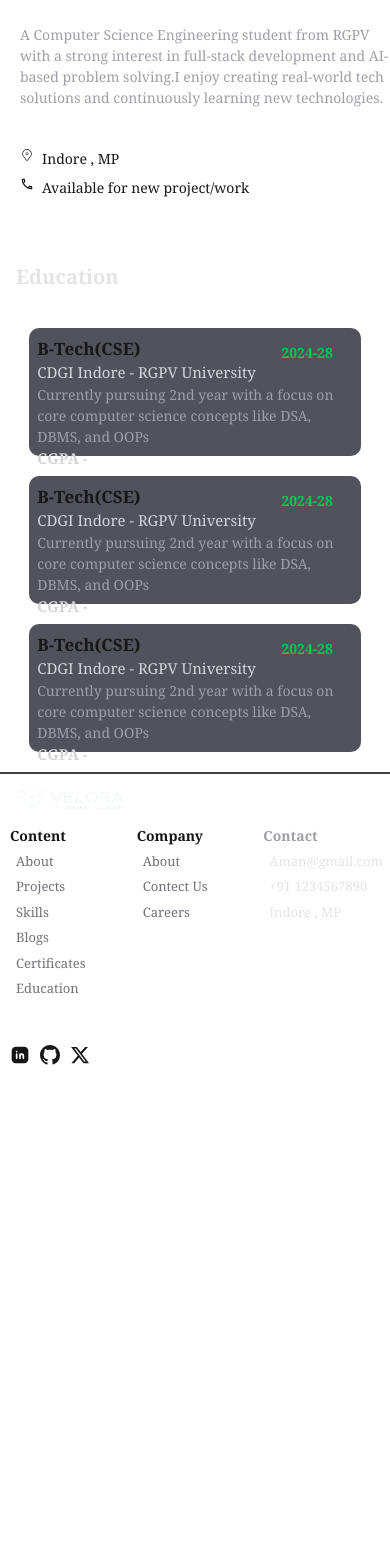
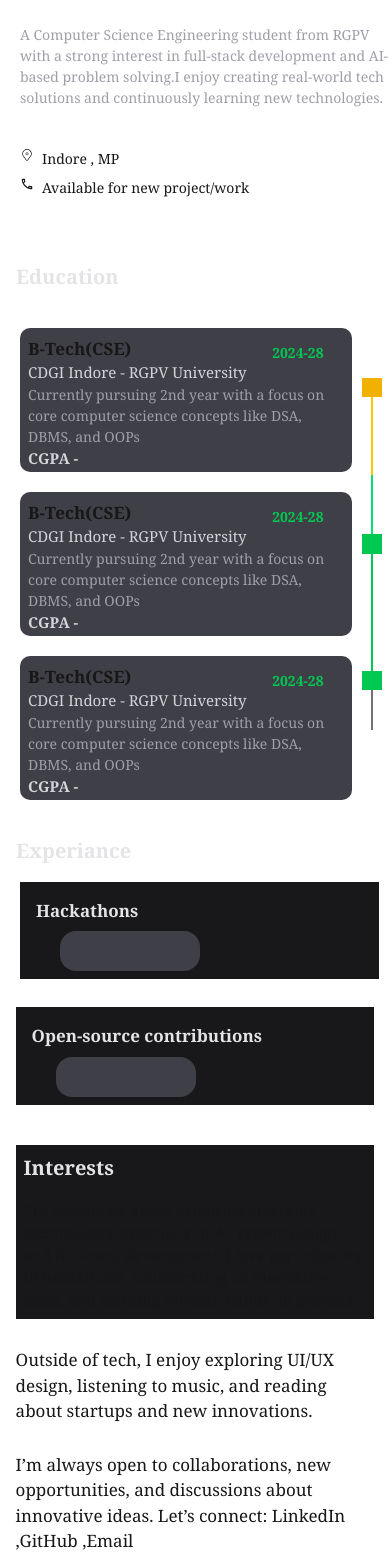
Before and after one commit to aman-nagar-8/PortfolioWeb, a Next.js app: page /about in a window 390 px wide. Shown: the part 432-1997 px from the top of the page. Before the commit the page ends 1527 px from the top, so only its background shows below. Built offline with nearby package versions, Linux system fonts and the light colour scheme.

Commit message:
mobile version of about page

```diff
--- a/app/about/page.js
+++ b/app/about/page.js
@@ -9,7 +9,7 @@ const page = () => {
   const educations = [1 , 2, 3]
   return (
     <div>
-      <div className="border-b-[1px] border-zinc-700 ">
+      <div className=" mb-10">
         <div className="md:h-[55vh] w-[100vw] md:w-[1100px] m-auto flex flex-col-reverse md:flex-row justify-between border-zinc-700">
           <div className="md:h-[92vh] w-[100vw] md:w-[700px] flex flex-col">
             <div>
@@ -49,13 +49,51 @@ const page = () => {
             <div className="w-56 ml-8 h-7 bg-zinc-500 "></div>
           </div>
         </div>
-        <div className="w-[100vw] md:w-[1100px] m-auto font-bold text-[18px]">
+        <div className="w-[100vw] md:w-[1100px] m-auto  font-bold text-[18px]">
           <h2 className="p-4 text-[20px] text-zinc-200">Education</h2>
-          <div>
+          <div className="flex px-5" >
+
+          <div className="" >
             {educations.map((e , index)=>(
-            <Education_card key={index} />
+              <Education_card key={index} />
             ))}
           </div>
+          <div className="w-10 h-98 mt-10 p-2.5 flex flex-col  items-center bg-red" >
+            <div className="w-5 mt-5 h-5 bg-yellow-500" ></div>
+
+            <div className="h-20 w-0 border-l-2 border-yellow-400" ></div>
+            <div className="h-15 w-0 border-l-2 border-green-400" ></div>
+            <div className="w-5 h-5 bg-green-500" ></div>
+            <div className="h-30 w-0 border-l-2 border-green-500" ></div>
+            <div className="w-5 h-5 bg-green-500" ></div>
+             <div className="h-10 w-0 border-l-2 border-zinc-500" ></div>
+          </div>
+            </div>
+        </div>
+        <div className="w-[100vw] md:w-[1100px] m-auto font-bold text-[18px]" >
+              <h2 className="p-4 text-[20px] text-zinc-200">Experiance</h2>
+        </div>
+        <div className="w-[92vw] md:w-[1000px] m-auto font-bold text-[18px] bg-zinc-900  mx-5 p-2" >
+              <h2 className="p-2 text-[17px] text-zinc-200">Hackathons</h2>
+              <div className="w-35 ml-8 h-10 rounded-2xl bg-zinc-700 " >
+
+              </div>
+        </div>
+        <div className="w-[92vw] md:w-[1000px] m-auto font-bold text-[18px] bg-zinc-900 mt-7 p-2" >
+              <h2 className="p-2 text-[17px] text-zinc-200">Open-source contributions</h2>
+              <div className="w-35  ml-8 h-10 rounded-2xl bg-zinc-700" >
+
+              </div>
+        </div>
+        <div className="w-[92vw] md:w-[1100px] m-auto font-bold text-[18px] bg-zinc-900 mt-10" >
+              <h2 className="p-2 text-[20px] text-zinc-200">Interests</h2>
+              <p className="text-[15px] font-normal p-2" >{"I’m passionate about exploring emerging technologies, especially in AI, system design, and full-stack development. I love participating in hackathons, collaborating on innovative ideas, and learning through hands-on projects."}</p>
+        </div>
+        <div className="w-[92vw] md:w-[1100px] m-auto  mt-7" >
+        <p className="text-[17px]" >Outside of tech, I enjoy exploring UI/UX design, listening to music, and reading about startups and new innovations.</p>
+        </div>
+        <div className="w-[92vw] md:w-[1100px] m-auto text-[17px] mt-7" >
+        <p className="text-[17px]" >{"I’m always open to collaborations, new opportunities, and discussions about innovative ideas. Let’s connect: LinkedIn ,GitHub ,Email"}</p>
         </div>
       </div>
     </div>
--- a/app/blog/page.js
+++ b/app/blog/page.js
@@ -3,7 +3,7 @@ import React from 'react'
 const page = () => {
   return (
     <div>
-
+       blog page
     </div>
   )
 }
--- a/app/contact/page.js
+++ b/app/contact/page.js
@@ -3,7 +3,7 @@ import React from 'react'
 const page = () => {
   return (
     <div>
-
+      contect page
     </div>
   )
 }
--- a/app/project/page.js
+++ b/app/project/page.js
@@ -3,7 +3,7 @@ import React from 'react'
 const page = () => {
   return (
     <div>
-
+      project page
     </div>
   )
 }
--- a/component/about/education_card.jsx
+++ b/component/about/education_card.jsx
@@ -2,7 +2,7 @@ import React from "react";
 
 const education_card = () => {
   return (
-    <div className="w-[85vw] md:w-[30vw] h-32 mx-auto md:ml-15 bg-zinc-600 rounded-[10px] my-5 p-2">
+    <div className="w-[85vw] md:w-[30vw] h-36 md:h-32 mx-auto md:ml-15 bg-zinc-700 rounded-[10px] my-5 p-2">
       <div className="flex relative">
         <h3 className="text-[17px] font-bold">B-Tech(CSE)</h3>
         <p className="text-[14px] text-green-500  absolute top-1.5 right-5">
--- a/component/navbar.jsx
+++ b/component/navbar.jsx
@@ -49,7 +49,7 @@ const Navbar = () => {
               <Link
                 href={link.link}
                 key={index}
-                className="m-2 text-zinc-400 font-light hover:text-white"
+                className={` ${pathname === link.link ?"text-white ":"text-zinc-400"} m-2 font-light hover:text-white`}
               >
                 {link.name}
               </Link>
```
